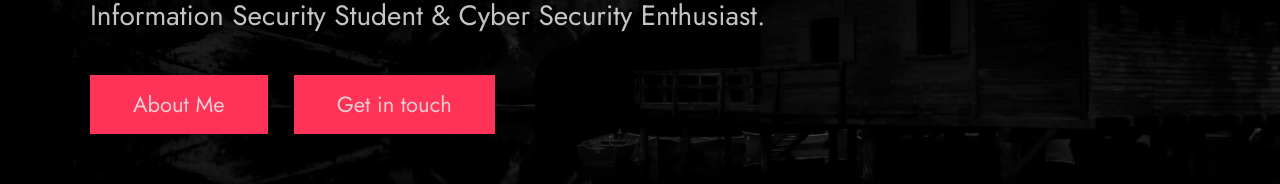
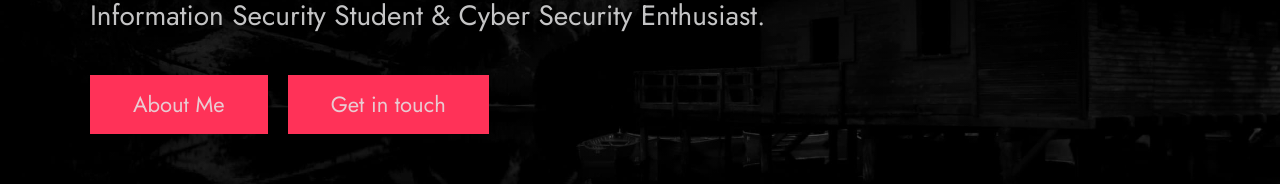
Before and after one commit to 0xY4sir/0xY4sir.github.io, a plain HTML site: page index.html in a window 1280 px wide. Shown: the part 449-633 px from the top of the page. Drawn offline with Linux system fonts and the light colour scheme.

Commit message:
Update index.html

```diff
--- a/index.html
+++ b/index.html
@@ -50,8 +50,10 @@
         </h1>
         <!-- Your description -->
         <p>Information Security Student & Cyber Security Enthusiast.</p>
-        <a href="#about" class="btn btn--pink">About Me</a>
-        <a href="#contact" class="btn btn--pink" style="margin-left: 2rem;">Get in touch</a>
+        <div class="header__buttons">
+          <a href="#about" class="btn btn--pink">About Me</a>
+          <a href="#contact" class="btn btn--pink">Get in touch</a>
+        </div>
       </div>
     </div>
   </header>
```
